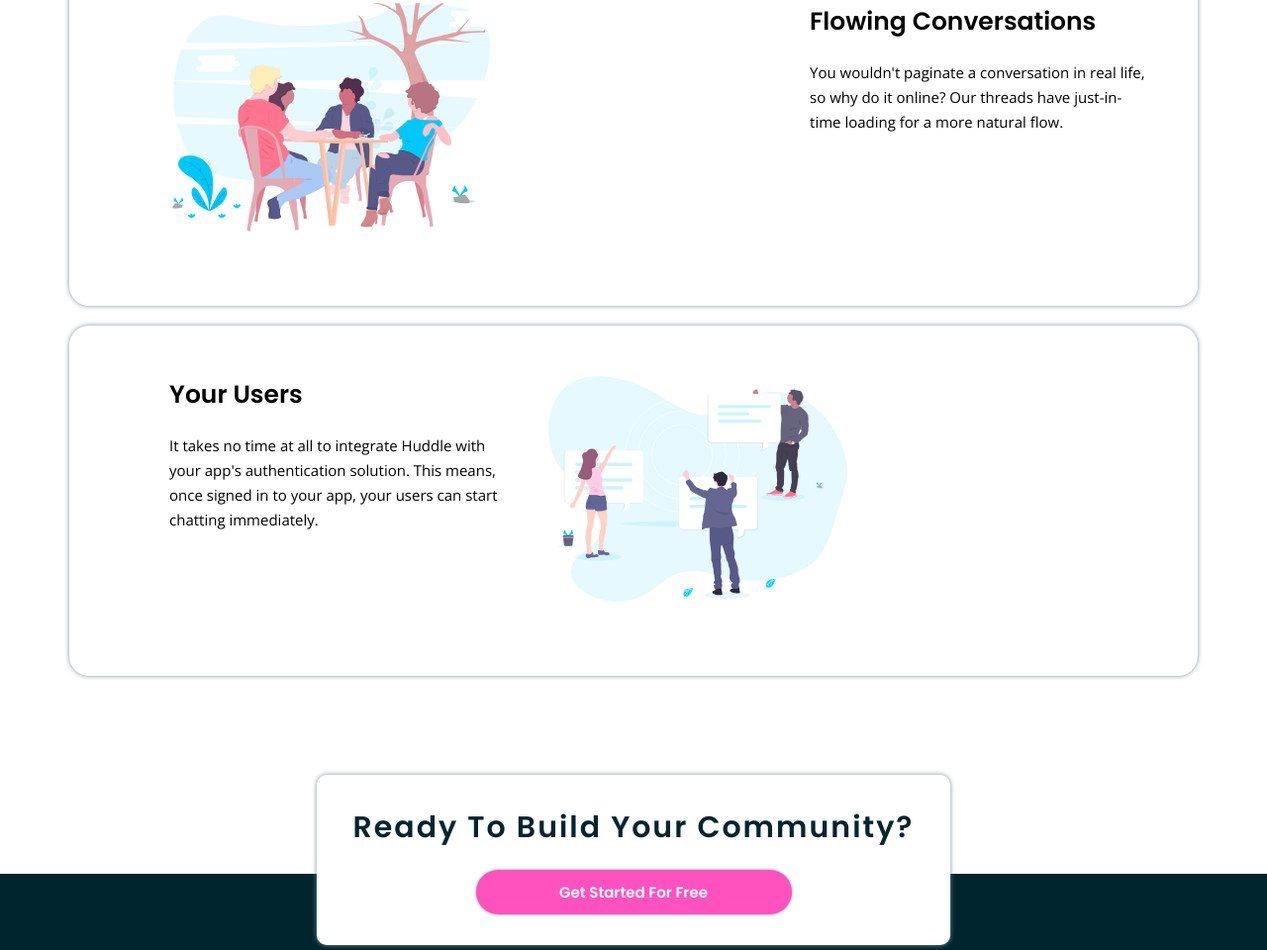
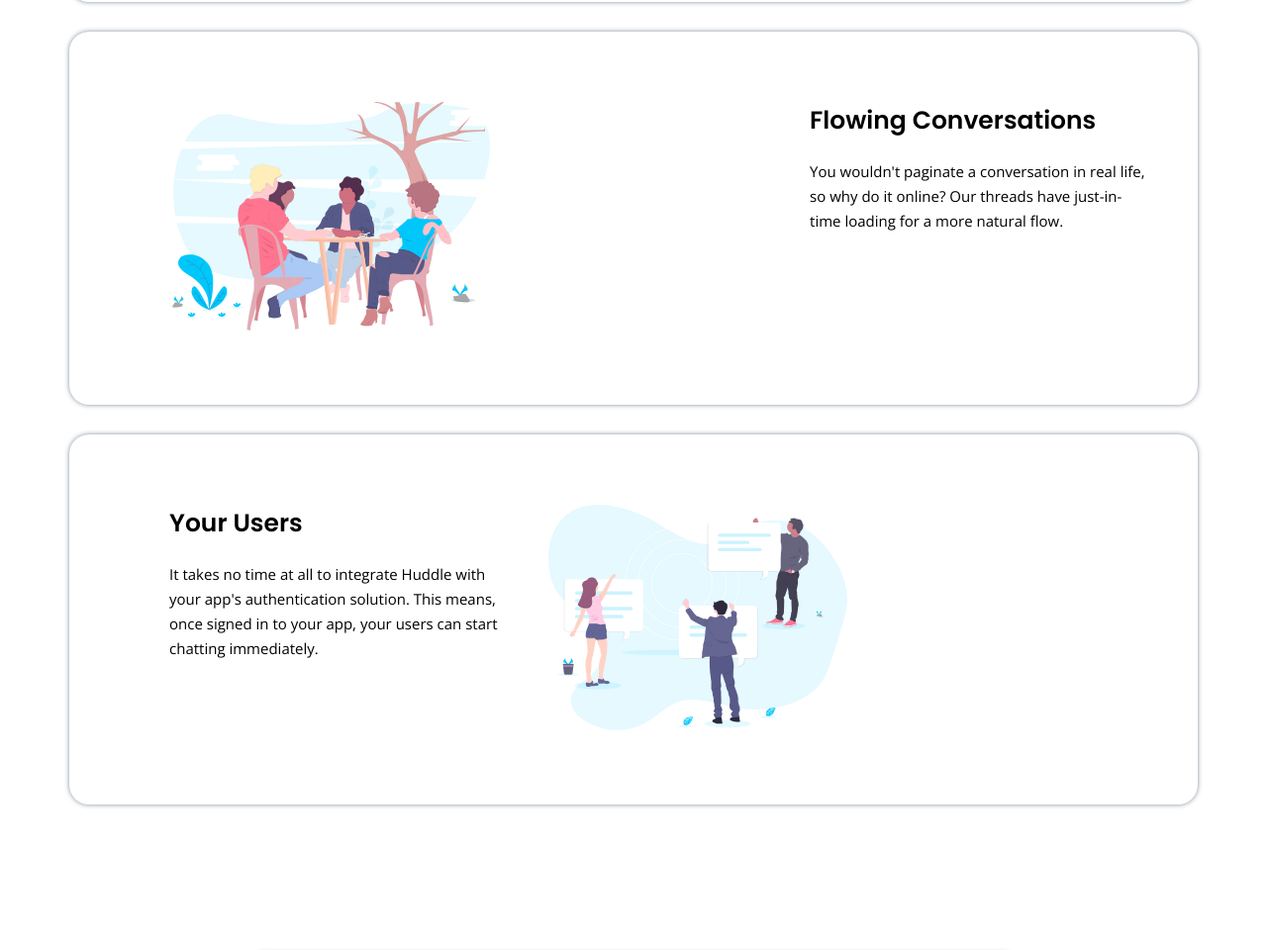
Before and after one commit to Xarles-Xarles/Frontend-Mentor-Huddle-landing-page-with-alternating-feature-blocks, a plain HTML site: page index.html in a window 1280 px wide. Shown: the part 1179-2139 px from the top of the page at 99% size. Drawn offline with nearby package versions, Linux system fonts and the light colour scheme.

Commit message:
Frontend Mentor (challenge7)

```diff
--- a/style.css
+++ b/style.css
@@ -57,10 +57,11 @@
     cursor: pointer;
     opacity: 0.5;
 }
+
 .head_content{
     display: flex;
     position: absolute;
-    top: 150px;
+    top: 130px;
     padding: 0 70px;
     width: 100%;
     align-items: center;
@@ -76,7 +77,7 @@
 
 .content h3{
     font-family: var(--font-family2);
-    font-size: 50px;
+    font-size: 45px;
     word-spacing: 1px;
 }
 
@@ -92,8 +93,8 @@
     font-weight: 700;
     border:1px solid transparent;
     background-color: var(--pink);
-    padding: 10px;
-    border-radius: 20px;
+    padding: 20px;
+    border-radius: 30px;
     text-align: center;
     color: white;
     width: 50%;
@@ -109,15 +110,15 @@ main{
     width: 100%;
     display: flex;
     flex-direction: column;
-    gap: 20px;
-    padding: 100px 70px 200PX 70PX;
+    gap: 30px;
+    padding: 150px 70px 300PX 70PX;
 }
 
 .mainFlex{
     display: flex;
     border: 1px solid transparent;
     width: 100%;
-    padding: 50px 50px 70px 100px;
+    padding: 70px 50px 70px 100px;
     box-shadow: 0 0 5px var(--grayish-blue);
     margin: 0 auto;
     border-radius: 20px;
@@ -159,11 +160,11 @@ footer{
 
 .get_started{
     position: absolute;
-    top: -100px;
+    top: -150px;
     border: 1px solid transparent;
-    width: 50%;
+    width: 60%;
     background-color: #fff;
-    padding: 30px 0;
+    padding: 50px 0;
     border-radius: 10px;
     box-shadow: 0 0 5px var(--grayish-blue);
     left: 50%;
@@ -184,7 +185,7 @@ footer{
     background-color: var(--pink);
     color: #fff;
     width: 50%;
-    padding: 10px;
+    padding: 15px;
     border-radius: 30px;
     margin: 0 auto;
     margin-top: 20px;
```
